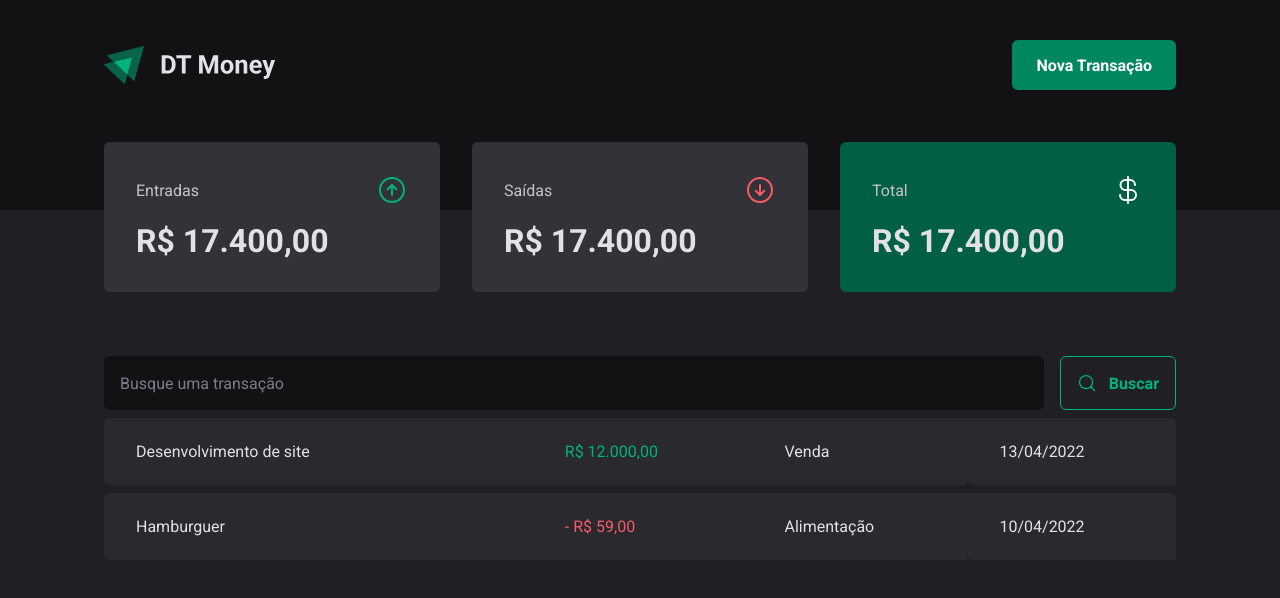
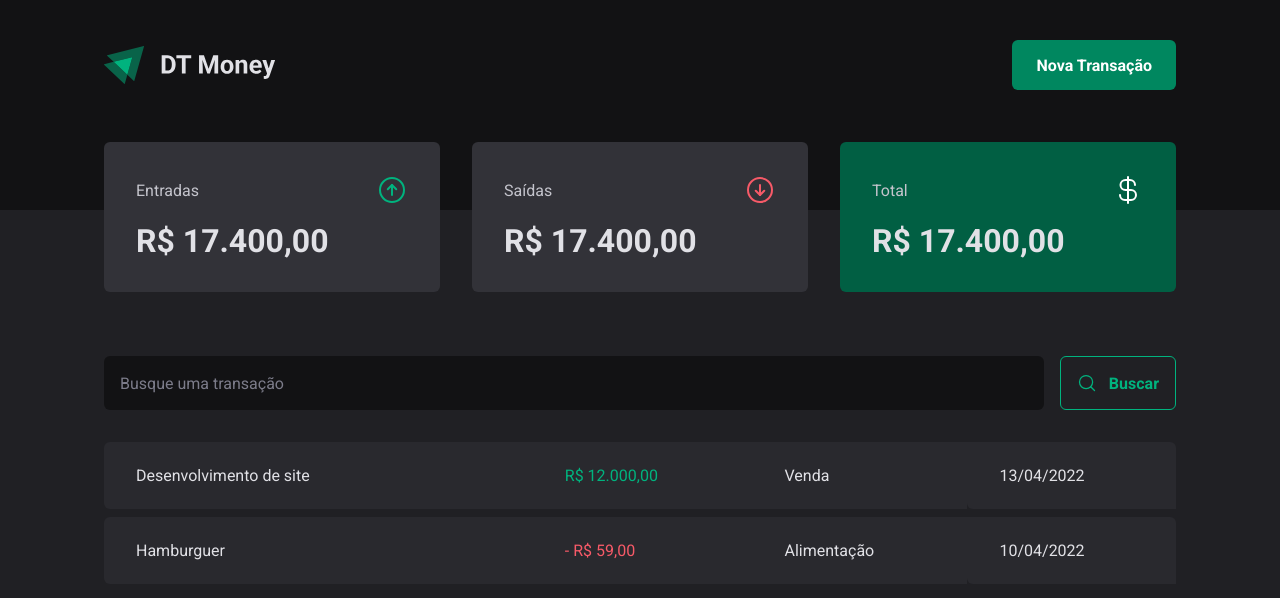
Before and after one commit to joaohenrik03/dt-money, a React (Vite) app: page / in a window 1280 px wide. Shown: the top 598 px of the page. Built offline with nearby package versions, Linux system fonts and the light colour scheme.

Commit message:
Updated style.

```diff
--- a/src/pages/Transactions/styles.ts
+++ b/src/pages/Transactions/styles.ts
@@ -9,7 +9,7 @@ export const TransactionsContainer = styled.main`
 
 export const TransactionsTable = styled.table`
   width: 100%;
-  // margin-top: 2.4rem;
+  margin-top: 2.4rem;
 
   border-collapse: separate;
   border-spacing: 0 0.8rem;
```
